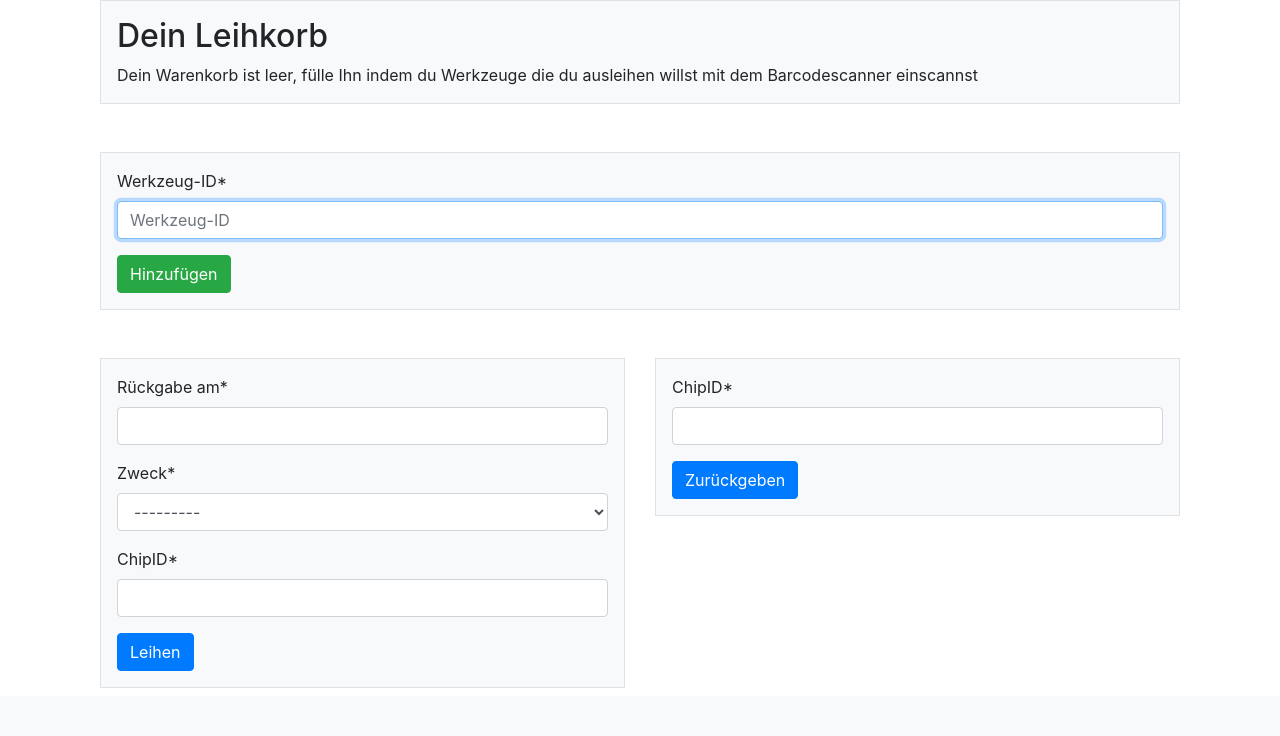
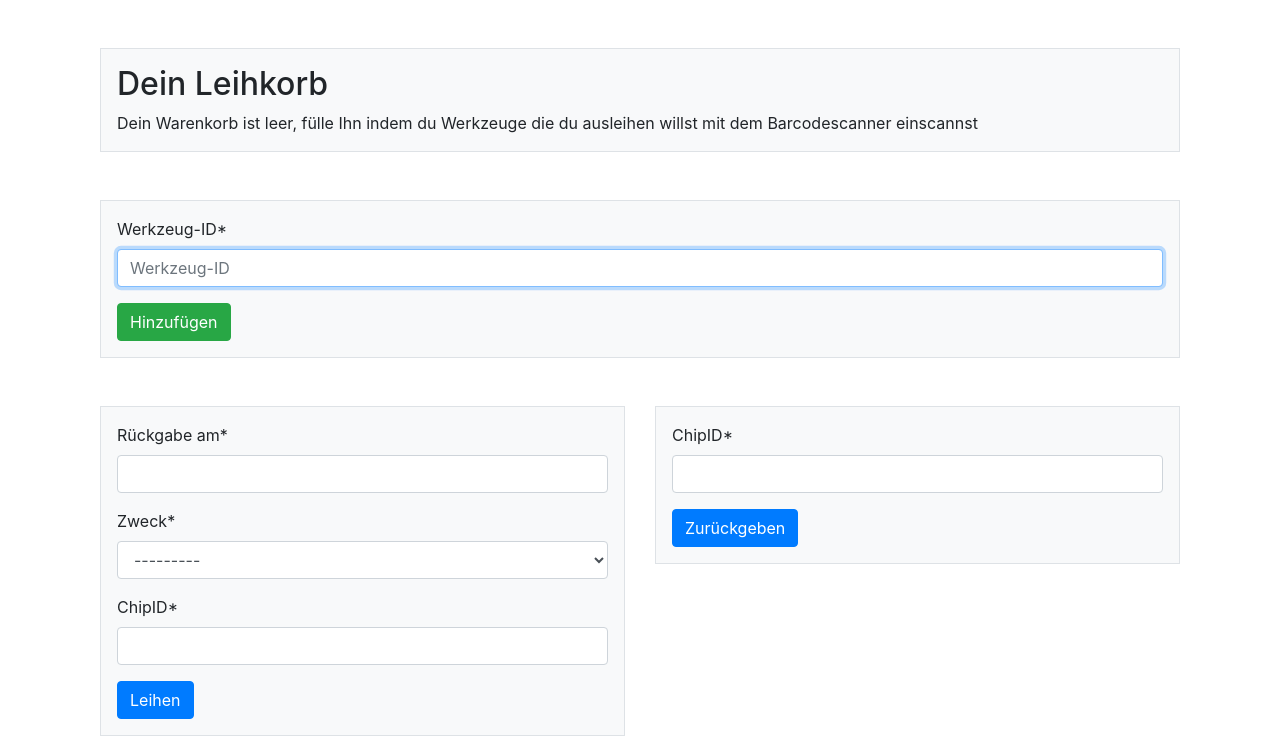
Before and after one commit to alte-hoelle/TakeTheTools, a Django app: page /lendit/cart/ in a window 1280 px wide; the page is wider, and only the part inside the window is pictured. Shown: the part 104-840 px from the top of that part. Before the commit the page ends 792 px from the top of that part, so only its background shows below. Run offline with Django 3.2, Linux system fonts and the light colour scheme; data that the repository does not hold is empty; some libraries are stand-ins or nearby versions.

Commit message:
added margin to main container

```diff
--- a/takethetools/templates/base.html
+++ b/takethetools/templates/base.html
@@ -15,7 +15,7 @@
 </head>
 <body>
 {% include 'messages.html'%}
-<div class="container">
+<div class="container mt-5">
 {% block body %} {% endblock %}
 </div>
     <script>
```
